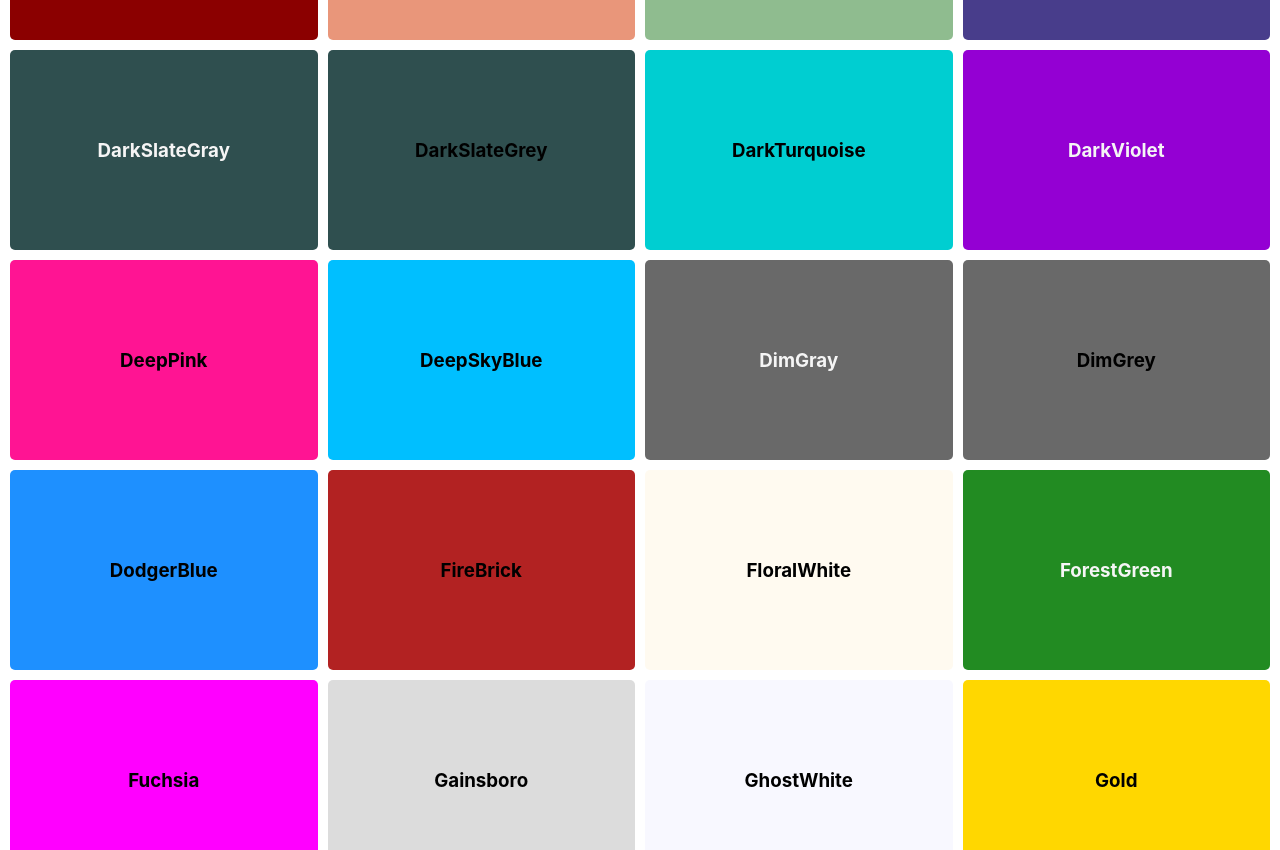
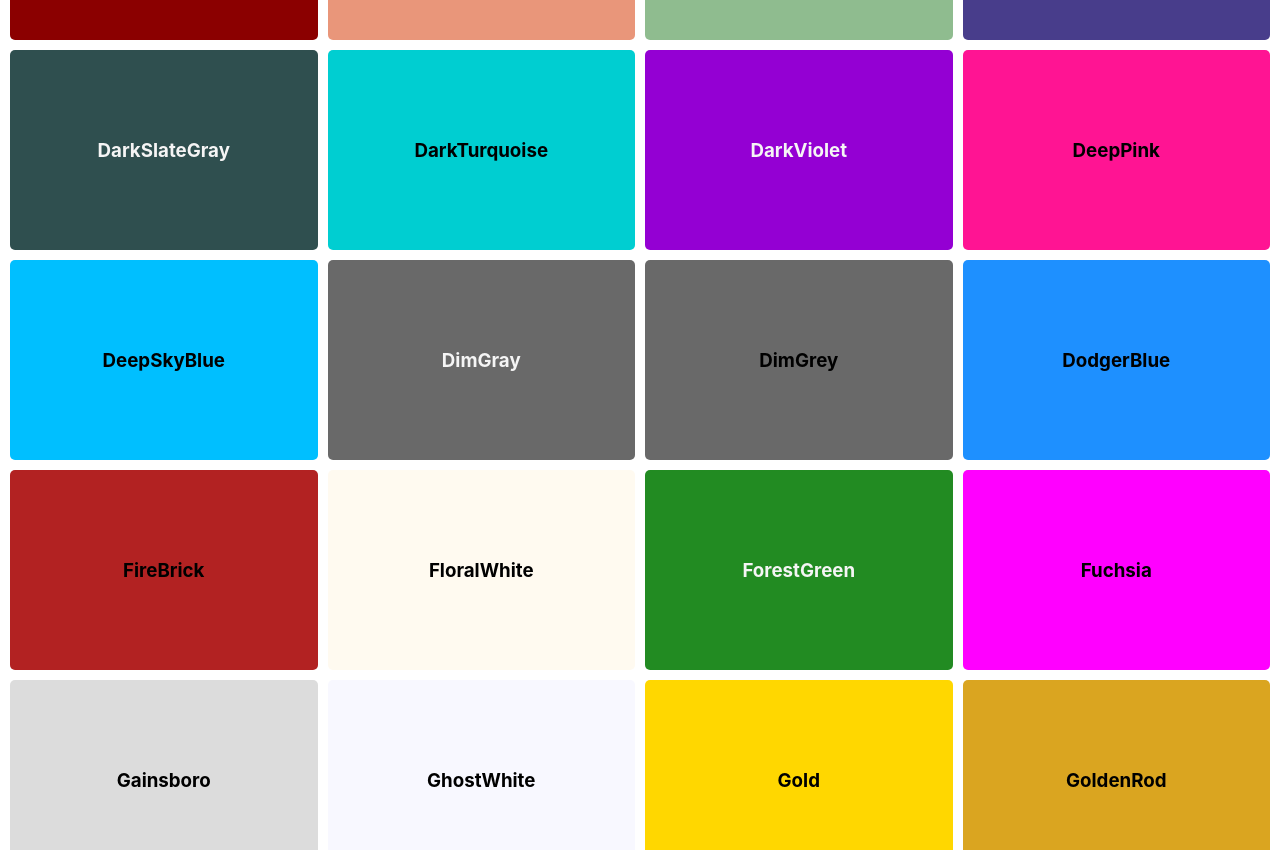
Before and after one commit to raditotev/css-colors, a React (Create React App) app: page / in a window 1280 px wide. Shown: the part 1960-2810 px from the top of the page. Built offline with nearby package versions, Linux system fonts and the light colour scheme; the HTML template or start-up script is replaced by a standard one.

Commit message:
Remove duplicate with typo

```diff
--- a/src/assets/colors.js
+++ b/src/assets/colors.js
@@ -36,7 +36,6 @@ export const allColors = [
   'DarkSeaGreen',
   'DarkSlateBlue',
   'DarkSlateGray',
-  'DarkSlateGrey',
   'DarkTurquoise',
   'DarkViolet',
   'DeepPink',
```
